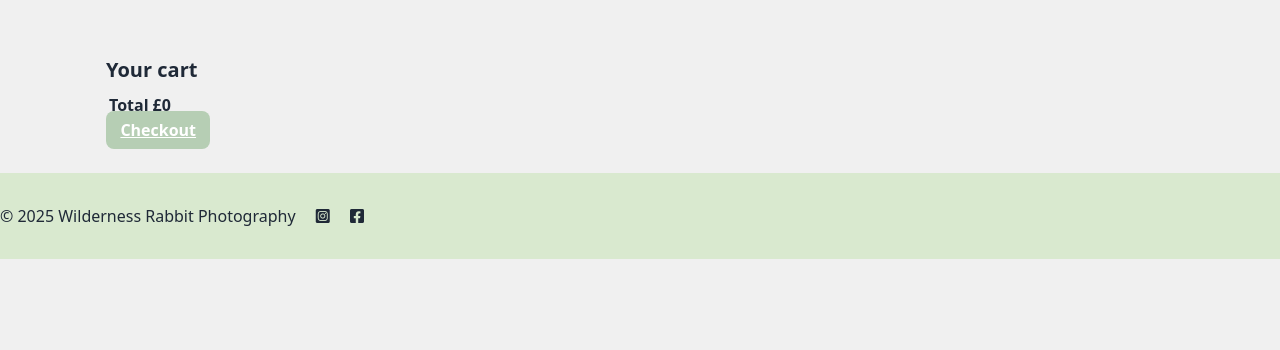
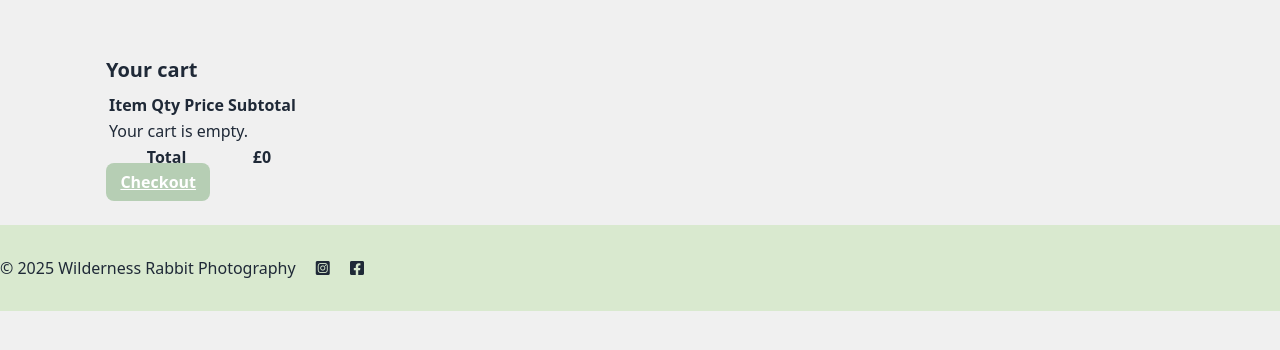
Before and after one commit to rory-codes/wildness_rabbit_photography, a Django app: page /cart/ in a window 1280 px wide. Shown: the part 73-423 px from the top of the page. Run offline with Django 5.2, Linux system fonts and the light colour scheme; lists and menus that the app fills with data are empty.

Commit message:
Add cart detail view with item listing and remove functionality

```diff
--- a/templates/cart/detail.html
+++ b/templates/cart/detail.html
@@ -4,8 +4,24 @@
 <section class="section container">
   <h1 class="h2">Your cart</h1>
   <table class="table">
-    <thead></thead>
+    <thead><tr><th>Item</th><th>Qty</th><th>Price</th><th>Subtotal</th><th></th></tr></thead>
     <tbody>
+      {% for item in cart %}
+      <tr>
+        <td>{{ item.variant.photo.title }} — {{ item.variant.name }}</td>
+        <td>{{ item.qty }}</td>
+        <td>£{{ item.price }}</td>
+        <td>£{{ item.subtotal }}</td>
+        <td>
+          <form method="post" action="{% url 'cart:remove' item.variant.id %}">
+            {% csrf_token %}
+            <button class="btn btn-link">Remove</button>
+          </form>
+        </td>
+      </tr>
+      {% empty %}
+      <tr><td colspan="5">Your cart is empty.</td></tr>
+      {% endfor %}
     </tbody>
     <tfoot>
       <tr><th colspan="3" class="text-end">Total</th><th>£{{ cart.total }}</th><th></th></tr>
```
